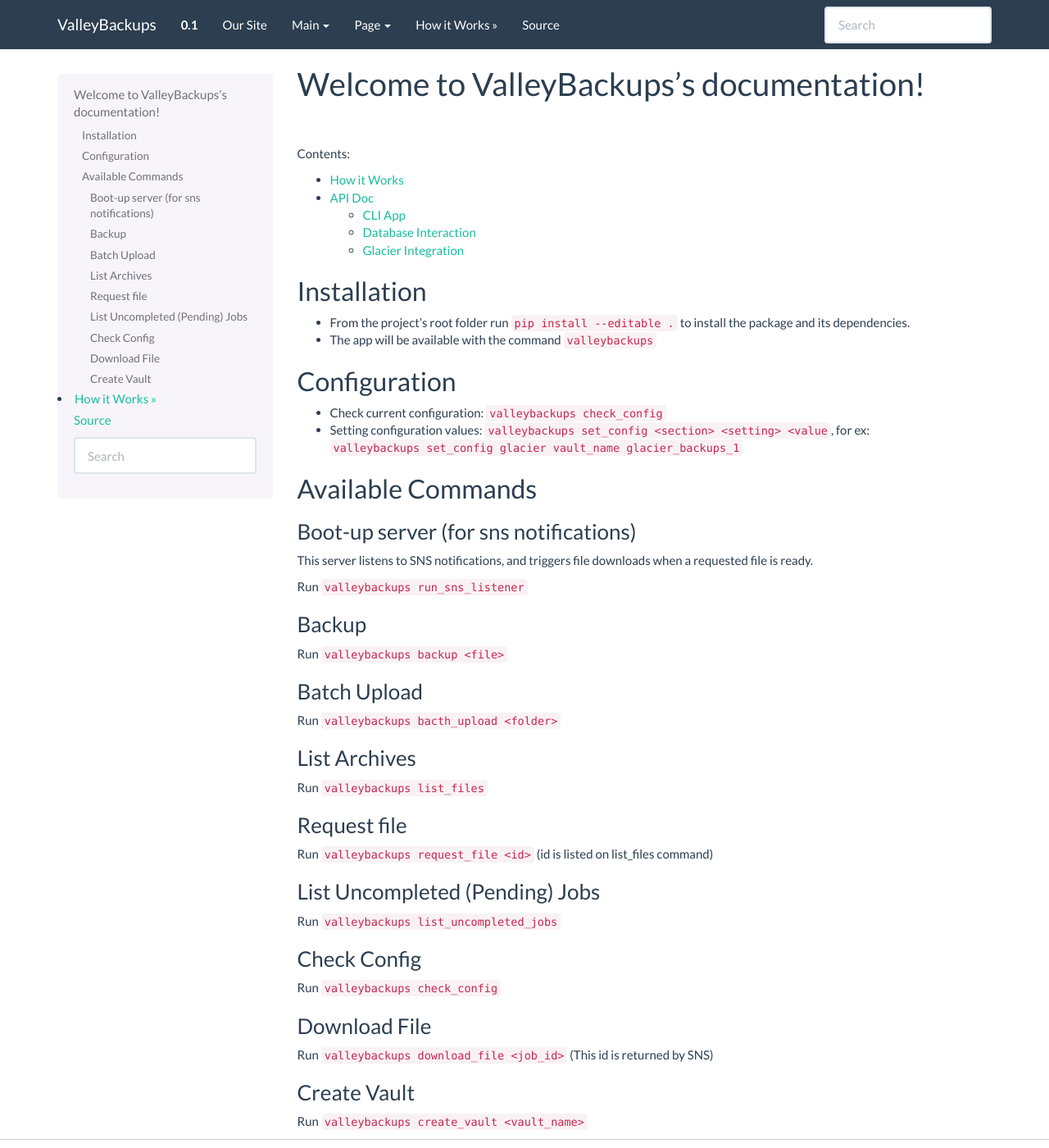
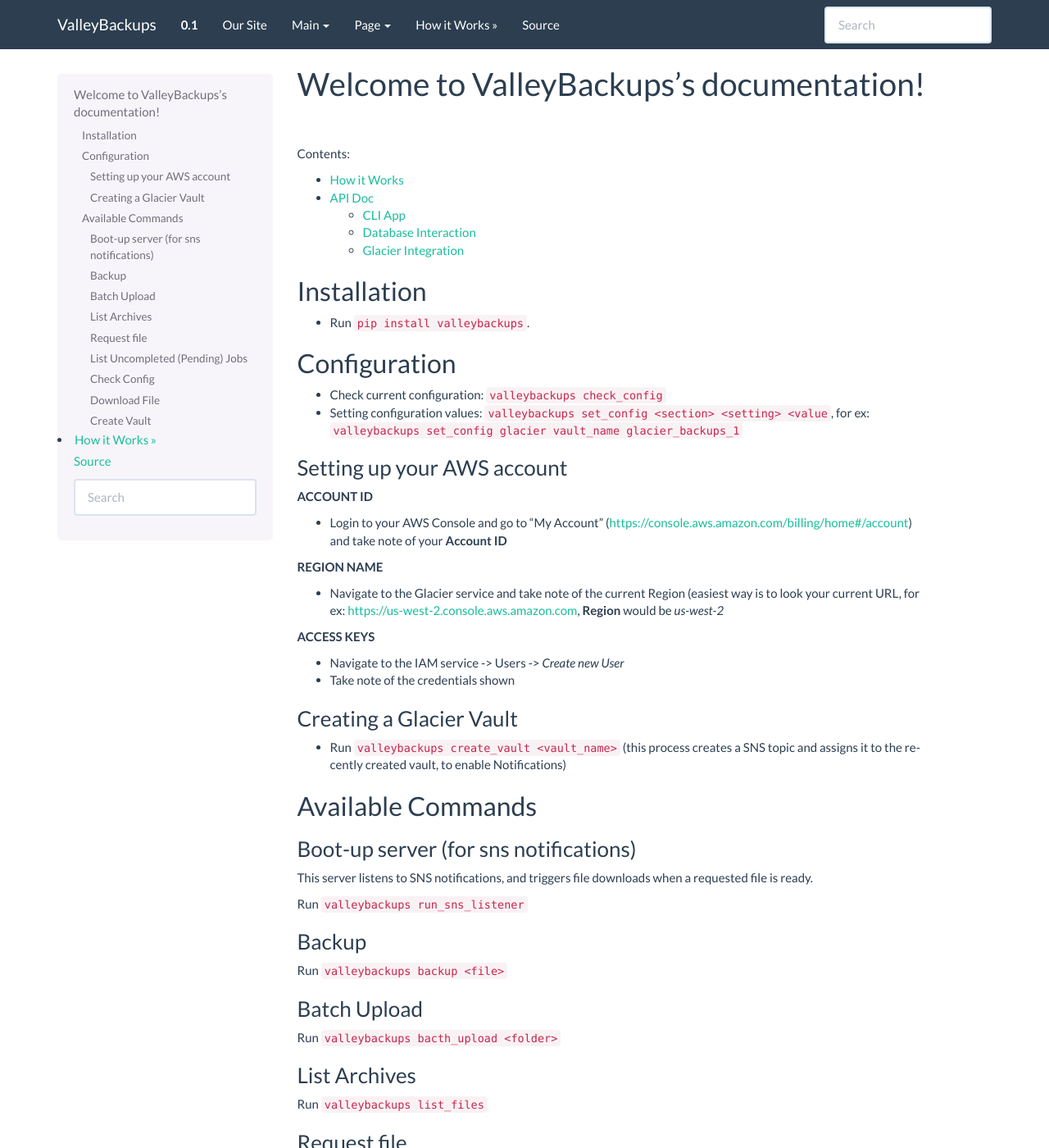
Before and after one commit to valleyworks/valleybackups, a Sphinx documentation site: the page built from docs/index.rst, in a window 1280 px wide and 1400 px high. Shown: the whole window at 82% size. Built offline with Sphinx 7.4.7, drawn with Linux system fonts in a browser that asks for light colours.

Commit message:
Added "Setting up AWS" to docs

```diff
--- a/docs/index.rst
+++ b/docs/index.rst
@@ -13,9 +13,7 @@ Contents:
 Installation
 ------------
 
-* From the project's root folder run ``pip install --editable .`` to install the package and its dependencies.
-
-* The app will be available with the command ``valleybackups``
+* Run ``pip install valleybackups``.
 
 Configuration
 -------------
@@ -24,12 +22,34 @@ Configuration
 
 * Setting configuration values: ``valleybackups set_config <section> <setting> <value``, for ex: ``valleybackups set_config glacier vault_name glacier_backups_1``
 
+Setting up your AWS account
+...........................
+
+**ACCOUNT ID**
+
+* Login to your AWS Console and go to "My Account" (https://console.aws.amazon.com/billing/home#/account) and take note of your **Account ID**
+
+**REGION NAME**
+
+* Navigate to the Glacier service and take note of the current Region (easiest way is to look your current URL, for ex: https://us-west-2.console.aws.amazon.com, **Region** would be *us-west-2*
+
+**ACCESS KEYS**
+
+* Navigate to the IAM service -> Users -> *Create new User*
+
+* Take note of the credentials shown
+
+Creating a Glacier Vault
+........................
+
+* Run ``valleybackups create_vault <vault_name>`` (this process creates a SNS topic and assigns it to the recently created vault, to enable Notifications)
+
 
 Available Commands
------
+------------------
 
 Boot-up server (for sns notifications)
-.....................................
+......................................
 
 This server listens to SNS notifications, and triggers file downloads when a requested file is ready.
 
```
